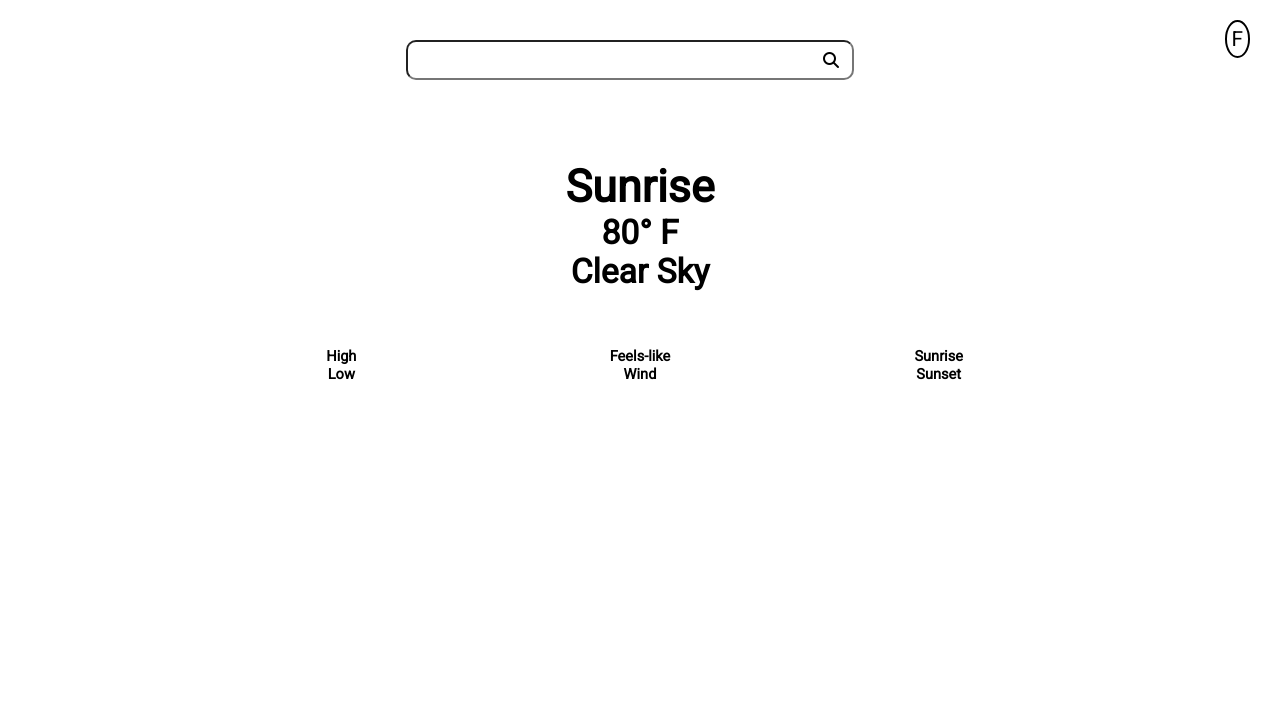
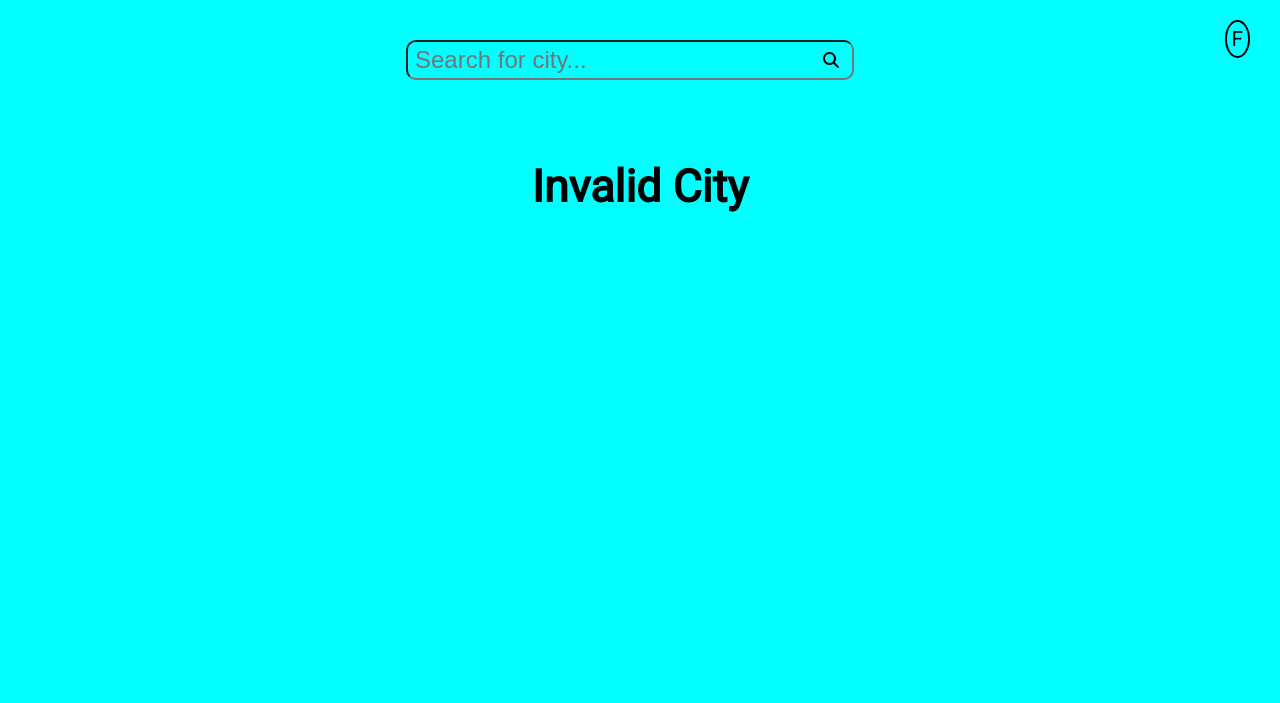
Before and after one commit to crobin00/weather-app, a website built with webpack: page dist/index.html in a window 1280 px wide. Both pictures are taken after a click on the icon 830 px from the left and 60 px from the top of the page. Shown: the top 703 px of the page. Built offline with nearby package versions, Linux system fonts and the light colour scheme; no server answers.

Commit message:
added error catching/ hover effects/ search input clear on submit

```diff
--- a/src/index.js
+++ b/src/index.js
@@ -25,13 +25,13 @@ let isFahrenheit = true;
 
 search.addEventListener('keypress', (e) => {
   if (e.code == 'Enter') {
-    getInputValue();
+    getInputValue().catch((error) => {});
     e.preventDefault();
   }
 });
 
 searchButton.addEventListener('click', (e) => {
-  getInputValue();
+  getInputValue().catch((error) => {});
 });
 
 swapTempButton.addEventListener('click', (e) => {
@@ -51,14 +51,15 @@ async function getInputValue() {
   weatherInfo = await getWeatherInfo(search.value);
   updateDOM(weatherInfo);
   descriptionToGif(weatherInfo.main);
+  search.value = '';
 }
 
 function updateDOM(weatherInfo) {
   city.innerText = `${weatherInfo.name}`;
   description.innerText = `${capatilizeDescription(weatherInfo.description)}`;
-  wind.innerText = `Wind Speed: ${weatherInfo.wind_speed} ${degToDirection(
-    weatherInfo.wind_direction
-  )}`;
+  wind.innerText = `Wind Speed: ${convertToMPH(
+    weatherInfo.wind_speed
+  )} mph ${degToDirection(weatherInfo.wind_direction)}`;
   sunrise.innerText = `Sunrise: ${convertTo24Hr(weatherInfo.sunrise)}`;
   sunset.innerText = `Sunset: ${convertTo24Hr(weatherInfo.sunset)}`;
 
--- a/src/weather-info.js
+++ b/src/weather-info.js
@@ -16,21 +16,6 @@ async function getWeatherInfo(city) {
     const responseJSON = await response.json();
     const currentWeather = responseJSON.main.temp;
     console.log(responseJSON);
-    //console.log(responseJSON);
-    /*console.log(`Kelvin = ${currentWeather}`);
-    console.log(
-      `Fahrenheit = ${Math.round(kelvinToFahrenheit(currentWeather))}`
-    );
-    console.log(`Celcius = ${Math.round(kelvinToCelcius(currentWeather))}`);
-    console.log(`High = ${responseJSON.main.temp_max}`);
-    console.log(`Low = ${responseJSON.main.temp_min}`);
-    console.log(`Feels Like = ${responseJSON.main.feels_like}`);
-    console.log(`Wind Speed = ${convertToMPH(responseJSON.wind.speed)}`);
-    console.log(`Wind Direction = ${degToDirection(responseJSON.wind.deg)}`);
-    console.log(`Sunrise = ${convertTo24Hr(responseJSON.sys.sunrise)}`);
-    console.log(`Sunset = ${convertTo24Hr(responseJSON.sys.sunset)}`);
-    console.log(`Description = ${responseJSON.weather[0].description}`);
-*/
     const weatherInfo = {
       weather: currentWeather,
       high: responseJSON.main.temp_max,
@@ -46,6 +31,18 @@ async function getWeatherInfo(city) {
     };
     return weatherInfo;
   } catch (error) {
+    const body = document.querySelector('body');
+    const mainInfo = document.querySelector('.main-info');
+    const subInfo = document.querySelector('.sub-info');
+    const city = document.querySelector('.city');
+    body.style.background = 'aqua';
+    mainInfo.childNodes.forEach((child) => {
+      child.innerText = '';
+    });
+    subInfo.childNodes.forEach((child) => {
+      child.innerText = '';
+    });
+    city.innerText = 'Invalid City';
     console.log('Error getting weather information');
   }
 }
@@ -67,7 +64,7 @@ function convertTo24Hr(UTC) {
 }
 
 function convertToMPH(mps) {
-  return mps * 2.237;
+  return Math.round(mps * 2.237);
 }
 
 function degToDirection(deg) {
```
Also changed, not shown: dist/index.html, dist/main.js, dist/style.css.
